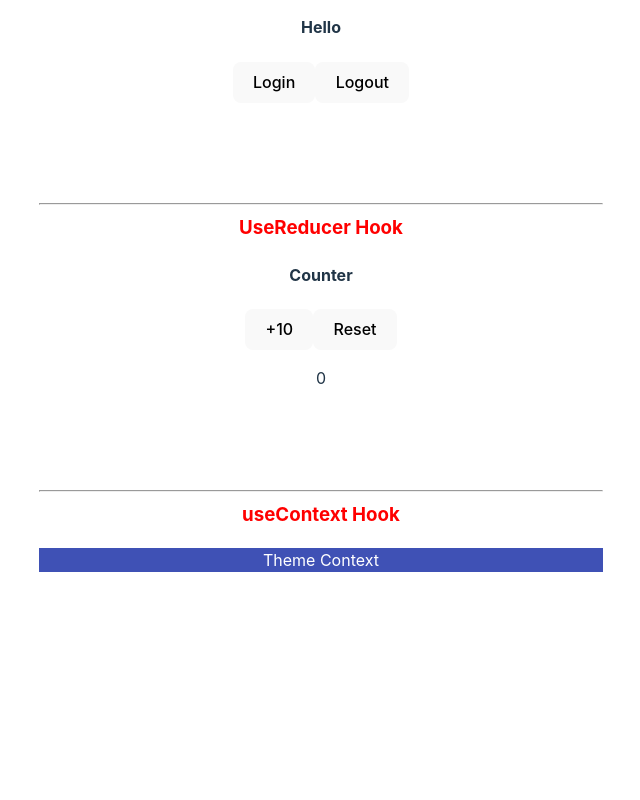
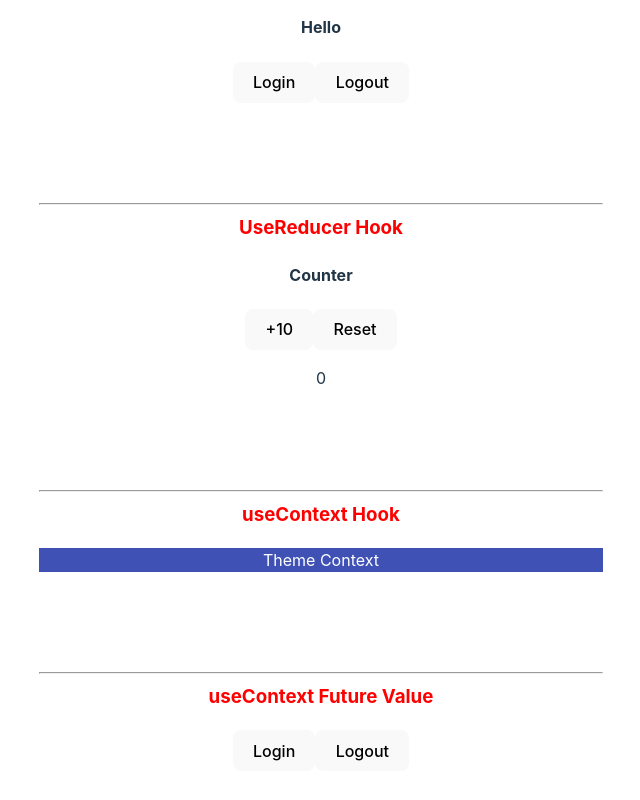
Before and after one commit to ivolopes-developer/react-typesscript-learning, a React (Vite) app in the folder my-react-ts-app/: page / in a window 1280 px wide. Shown: the part 1307-2107 px from the top of the page, without its empty margins (319-959 px from the left). Before the commit the page ends 1911 px from the top, so only its background shows below. Built offline with nearby package versions, Linux system fonts and the light colour scheme.

Commit message:
useContext Future Value

```diff
--- a/my-react-ts-app/src/App.tsx
+++ b/my-react-ts-app/src/App.tsx
@@ -8,10 +8,12 @@ import { Button } from "./components/Button";
 import "./App.css";
 import { Input } from "./components/Input";
 import { Container } from "./components/Container";
-import { User } from "./components/state/User";
+import { UserState } from "./components/state/User";
 import { Counter } from "./components/state/Counter";
 import { ThemeContextProvider } from "./components/Context/ThemeContext";
 import { Box } from "./components/Context/Box";
+import { UserContextProvider } from "./components/Context/UserContext";
+import { User } from "./components/Context/User";
 
 function App() {
 	const personName = {
@@ -80,7 +82,7 @@ function App() {
 				<hr />
 				useState Hook
 			</h3>
-			<User></User>
+			<UserState></UserState>
 
 			<h3 className='videoTopic'>
 				<hr />
@@ -95,6 +97,14 @@ function App() {
 			<ThemeContextProvider>
 				<Box></Box>
 			</ThemeContextProvider>
+
+			<h3 className='videoTopic'>
+				<hr />
+				useContext Future Value
+			</h3>
+			<UserContextProvider>
+				<User></User>
+			</UserContextProvider>
 		</>
 	);
 }
--- /dev/null
+++ b/my-react-ts-app/src/components/Context/User.tsx
@@ -0,0 +1,26 @@
+import { useContext } from "react";
+import { UserContext } from "./UserContext";
+
+export const User = () => {
+	const userContext = useContext(UserContext);
+
+	const handleLogin = () => {
+		userContext.setUser({
+			name: "ivanka",
+			email: "ivanka@example.com",
+		});
+	};
+	const handleLogout = () => {
+		userContext.setUser(null);
+	};
+
+	return (
+		<div>
+			<button onClick={handleLogin}>Login</button>
+			<button onClick={handleLogout}>Logout</button>
+
+			<h5>{userContext.user?.name}</h5>
+			<h5>{userContext.user?.email}</h5>
+		</div>
+	);
+};
--- /dev/null
+++ b/my-react-ts-app/src/components/Context/UserContext.tsx
@@ -0,0 +1,26 @@
+import { createContext, useState } from "react";
+
+export type AuthUser = {
+	name: string;
+	email: string;
+};
+
+type UserContextProviderProps = {
+	children: React.ReactNode;
+};
+
+type UserContextType = {
+	user: AuthUser | null;
+	setUser: React.Dispatch<React.SetStateAction<AuthUser | null>>;
+};
+
+export const UserContext = createContext({} as UserContextType);
+
+export const UserContextProvider = ({ children }: UserContextProviderProps) => {
+	const [user, setUser] = useState<AuthUser | null>(null);
+	return (
+		<UserContext.Provider value={{ user, setUser }}>
+			{children}
+		</UserContext.Provider>
+	);
+};
--- a/my-react-ts-app/src/components/state/User.tsx
+++ b/my-react-ts-app/src/components/state/User.tsx
@@ -5,7 +5,7 @@ type AuthUser = {
 	email: string;
 };
 
-export const User = () => {
+export const UserState = () => {
 	const [user, setUser] = useState<AuthUser | null>(null);
 
 	const handleLogin = () => {
```
